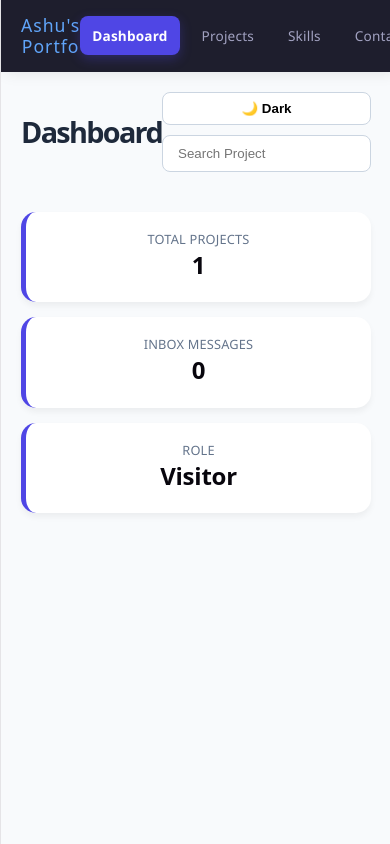
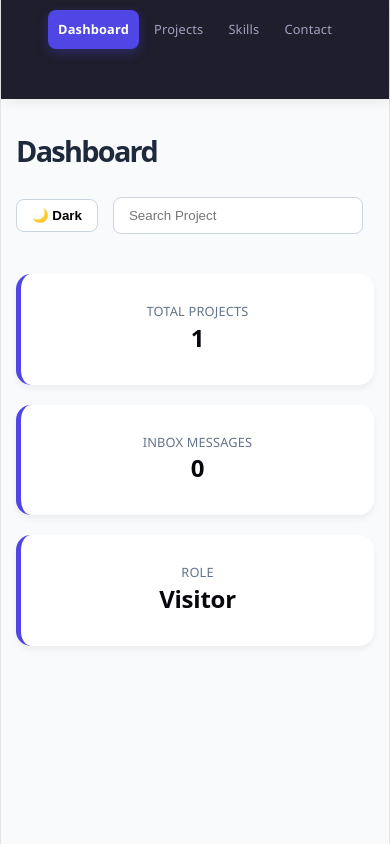
Before and after one commit to ashusidd/my-portfolio, a React (Vite) app: page / in a window 390 px wide. Built offline with nearby package versions, Linux system fonts and the light colour scheme.

Commit message:
Fixed mobile scrolling and white space

```diff
--- a/src/App.css
+++ b/src/App.css
@@ -17,21 +17,22 @@
 html,
 body {
   width: 100%;
-  height: 100%;
-  overflow: hidden;
+  min-height: 100vh;
+  /* 🚀 REMOVED overflow: hidden; to allow vertical sliding */
   font-family: 'Segoe UI', Roboto, Helvetica, Arial, sans-serif;
-}
-
-body {
   background-color: #f0f2f5;
   color: var(--text-dark);
+  overflow-x: hidden;
+  /* 🚀 STOP horizontal shaking/white space */
+  position: relative;
 }
 
 /* 2. THE MAIN CONTAINER */
 .dashboard-container {
   display: flex;
-  height: 100vh;
-  width: 100vw;
+  width: 100%;
+  /* Use 100% instead of 100vw */
+  min-height: 100vh;
 }
 
 /* 3. SIDEBAR STYLES */
@@ -437,96 +438,88 @@ body {
 
 /* 10. RESPONSIVE MOBILE - REWRITTEN FOR ASHU */
 @media (max-width: 768px) {
-
-  /* 📱 Make the container stack vertically */
   .dashboard-container {
     flex-direction: column;
     height: auto;
-    min-height: 100vh;
-    overflow-y: auto;
+    /* 🚀 Allow the container to grow with content */
+    overflow-y: visible;
   }
 
-  /* 🧭 Turn Sidebar into a Top Navbar */
   .sidebar {
     width: 100%;
     height: auto;
-    padding: 15px 20px;
+    padding: 10px 5px;
     flex-direction: row;
-    align-items: center;
-    justify-content: space-between;
+    flex-wrap: wrap;
+    justify-content: center;
     position: sticky;
+    /* 🚀 Keeps menu at the top while you slide */
     top: 0;
     z-index: 1000;
   }
 
   .sidebar h2 {
-    margin-bottom: 0;
-    font-size: 1.1rem;
+    display: none;
   }
+
+  /* Saves space */
 
   .sidebar ul {
     display: flex;
-    gap: 10px;
+    gap: 5px;
+    justify-content: center;
+    width: 100%;
   }
 
   .menu-item {
-    margin-bottom: 0;
-    padding: 8px 12px;
-    font-size: 0.85rem;
+    margin: 0;
+    padding: 8px 10px;
+    font-size: 0.8rem;
   }
 
-  /* 🕵️‍♂️ Hide Admin Text on Mobile to save space */
-  .admin-trigger {
-    display: none;
+  .content {
+    padding: 20px 15px;
+    /* Reduced padding for more screen room */
+    width: 100%;
+    height: auto;
+    /* 🚀 Allow vertical growth */
+    display: block;
+    overflow-x: hidden;
   }
 
-  /* 📄 Adjust Content Padding */
-  .content {
-    padding: 20px;
-    height: auto;
+  .content-header {
+    flex-direction: column;
+    align-items: flex-start;
+    gap: 15px;
   }
 
   .content-header h1 {
     font-size: 1.8rem;
   }
 
-  .header-controls {
+  .stats-row {
     flex-direction: column;
-    align-items: stretch;
-    width: 100%;
-    gap: 10px;
-  }
-
-  .search-bar {
     width: 100%;
   }
 
-  /* 📊 Stack the Stats Cards */
-  .stats-row {
-    flex-direction: column;
-    gap: 15px;
+  .project-grid {
+    grid-template-columns: 1fr;
+    /* 🚀 One card per row on phone */
+    width: 100%;
   }
 
-  .stat-card {
-    padding: 15px;
+  .card {
+    width: 100%;
+    margin: 0;
   }
 
-  /* 🏗️ Single Column Project Grid */
-  .project-grid {
-    grid-template-columns: 1fr;
-    /* One card per row */
-  }
-
-  /* 📝 Form Adjustments for small screens */
+  /* 🚀 Fix for the Forms widening the screen */
   .contact-form,
   .add-project-form {
-    padding: 25px;
+    max-width: 100%;
+    width: 100%;
+    padding: 25px 20px;
+    margin: 0 0 30px 0;
     border-radius: 20px;
-    width: 100%;
-    max-width: 100%;
-  }
-
-  .contact-form h2 {
-    font-size: 1.4rem;
   }
 }
```
